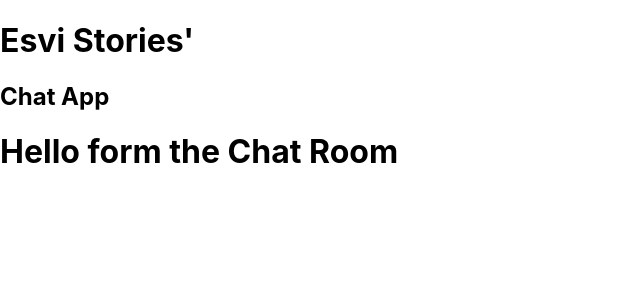
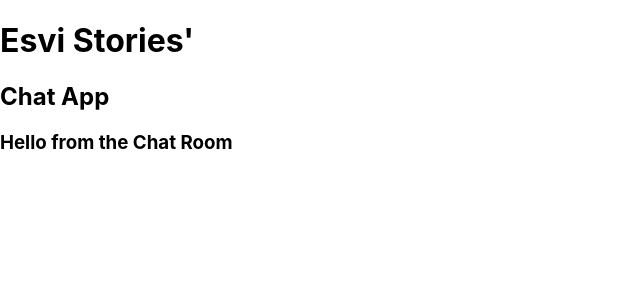
Before and after one commit to EsviCodes/chat-app-client, a React (Create React App) app: page / in a window 1280 px wide. Shown: the top 300 px of the page, without its empty margins (0-640 px from the left). Built offline with nearby package versions, Linux system fonts and the light colour scheme; no server answers.

Commit message:
Created constants file which stores the url of the database which we can use easily in other files

```diff
--- a/src/components/Chatroom.js
+++ b/src/components/Chatroom.js
@@ -1,10 +1,23 @@
 import React, { Component } from "react";
+import url from "../constants";
 
 export default class Chatroom extends Component {
+  source = new EventSource(`${url}/stream`);
+
+  componentDidMount() {
+    console.log("Chat Room Component says hi"); // works
+    console.log("URL is:", url);
+    console.log("source", this.source);
+
+    this.source.onmessage = event => {
+      console.log("Got a message!", event);
+    };
+  }
+
   render() {
     return (
       <div>
-        <h1>Hello form the Chat Room</h1>
+        <h3>Hello from the Chat Room</h3>
       </div>
     );
   }
--- /dev/null
+++ b/src/constants.js
@@ -0,0 +1,3 @@
+const url = "http://localhost:5000";
+
+export default url;
```
